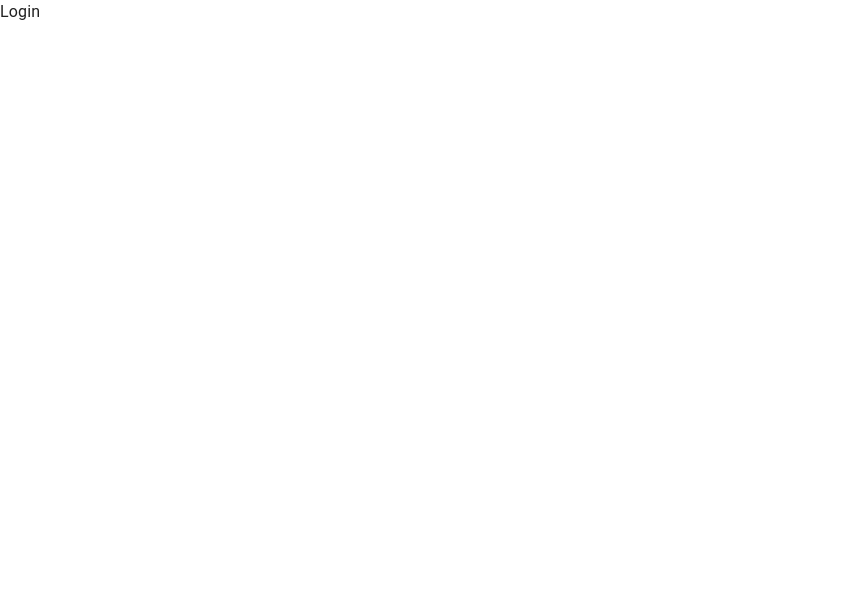
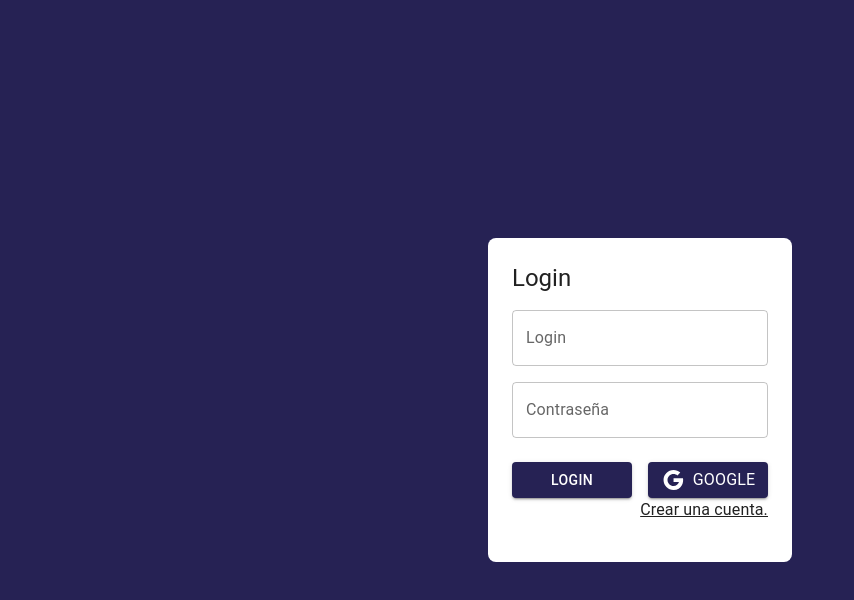
Before and after one commit to MarkuzLopez/journalWebAppFirebase, a React (Vite) app: page /auth/login in a window 1280 px wide. Shown: the top 600 px of the page, without its empty margins (0-854 px from the left). Built offline with nearby package versions, Linux system fonts and the light colour scheme.

Commit message:
feat: :art: styles component  Login
design styles for Login

```diff
--- a/src/auth/pages/Login.jsx
+++ b/src/auth/pages/Login.jsx
@@ -1,7 +1,67 @@
-import React from 'react'
+import { Google } from "@mui/icons-material";
+import { Button, Grid, Link, TextField, Typography } from "@mui/material";
+import React from "react";
+import { Link as RouterLink } from "react-router-dom";
 
 export const Login = () => {
   return (
-    <div>Login</div>
-  )
-}
+    <Grid
+      container
+      spacing="column"
+      alignItems="center"
+      justifyContent="center"
+      sx={{ minHeight: "100vh", backgroundColor: "primary.main", padding: 4 }}
+    >
+      <Grid
+        item
+        className="box-shadow"
+        xs={3}
+        sx={{ backgroundColor: "white", padding: 3, borderRadius: 2 }}
+      >
+        <Typography variant="h5" sx={{ mb: 1 }}>
+          Login{" "}
+        </Typography>
+
+        <form>
+          <Grid item xs={12} sx={{ mt: 2 }}>
+            <TextField
+              label="Login"
+              type="email"
+              placeholder="correo@google.com"
+              fullWidth
+            />
+          </Grid>
+
+          <Grid item xs={12} sx={{ mt: 2 }}>
+            <TextField
+              label="Contraseña"
+              type="password"
+              placeholder="Contraseña"
+              fullWidth
+            />
+          </Grid>
+
+          <Grid container spacing={2} sx={{ mb: 2, mt: 1 }}>
+            <Grid item xs={12} sm={6}>
+              <Button variant="contained" fullWidth>
+                Login
+              </Button>
+            </Grid>
+
+            <Grid item xs={12} sm={6}>
+              <Button variant="contained" fullWidth>
+                <Google />
+                <Typography sx={{ ml: 1 }}>Google </Typography>
+              </Button>
+            </Grid>
+
+            <Grid container direction="row" justifyContent="end" >
+              <Link component={ RouterLink } color="inherit" to="/auth/register"> Crear una cuenta. </Link>
+            </Grid>
+
+          </Grid>
+        </form>
+      </Grid>
+    </Grid>
+  );
+};
```
